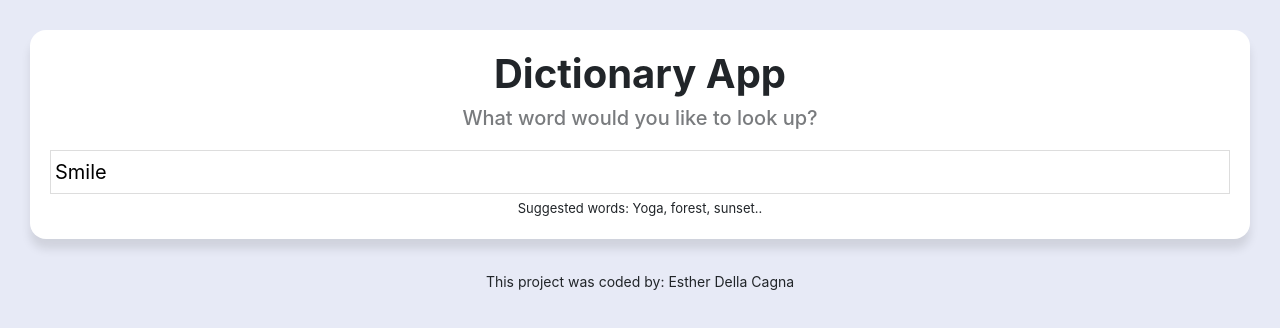
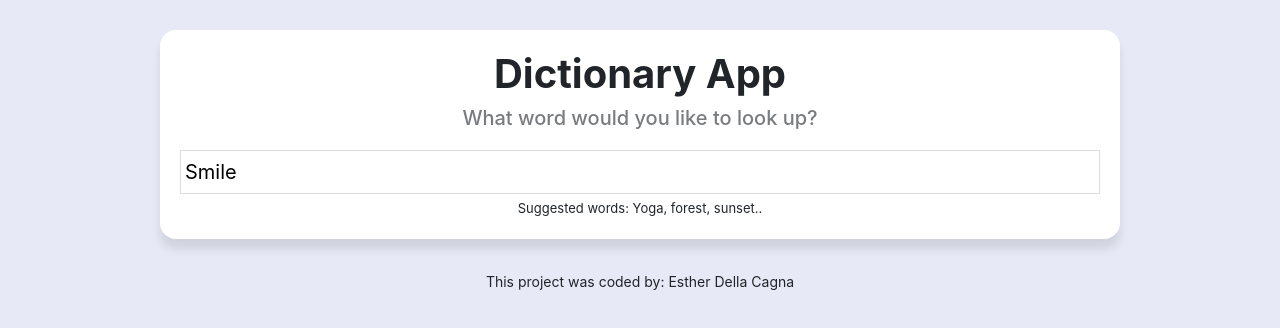
Before and after one commit to estherdellacagna/new-dictionary-app, a React (Create React App) app: page / in a window 1280 px wide. Shown: the top 328 px of the page. Built offline with nearby package versions, Linux system fonts and the light colour scheme; no server answers.

Commit message:
centered app

```diff
--- a/src/App.css
+++ b/src/App.css
@@ -1,6 +1,6 @@
-.App{
-  margin-left: 30px;
-  margin-right: 30px;
+.App {
+  max-width: 960px;
+  margin: 0 auto;
 }
 a {
   color: #38598b;
```
